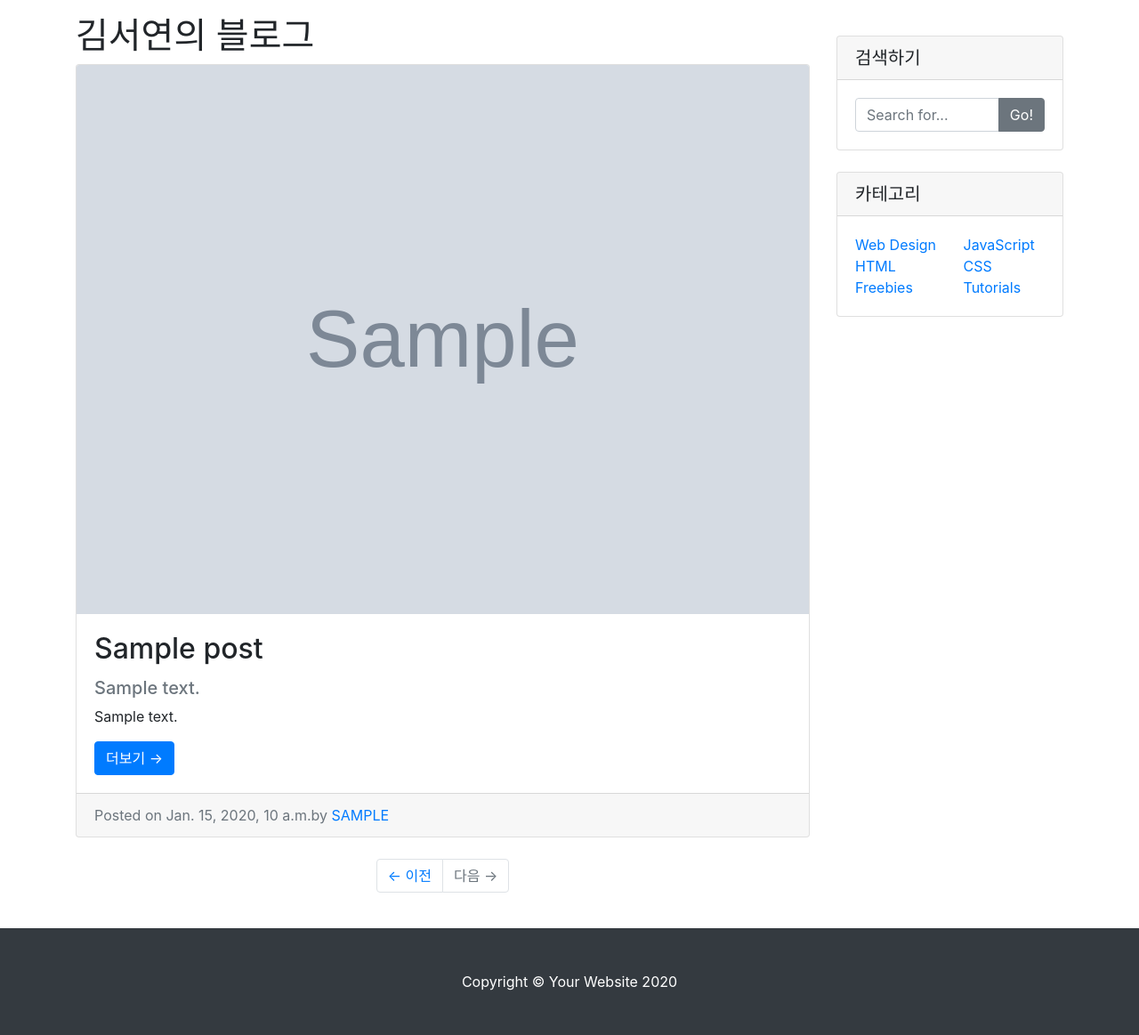
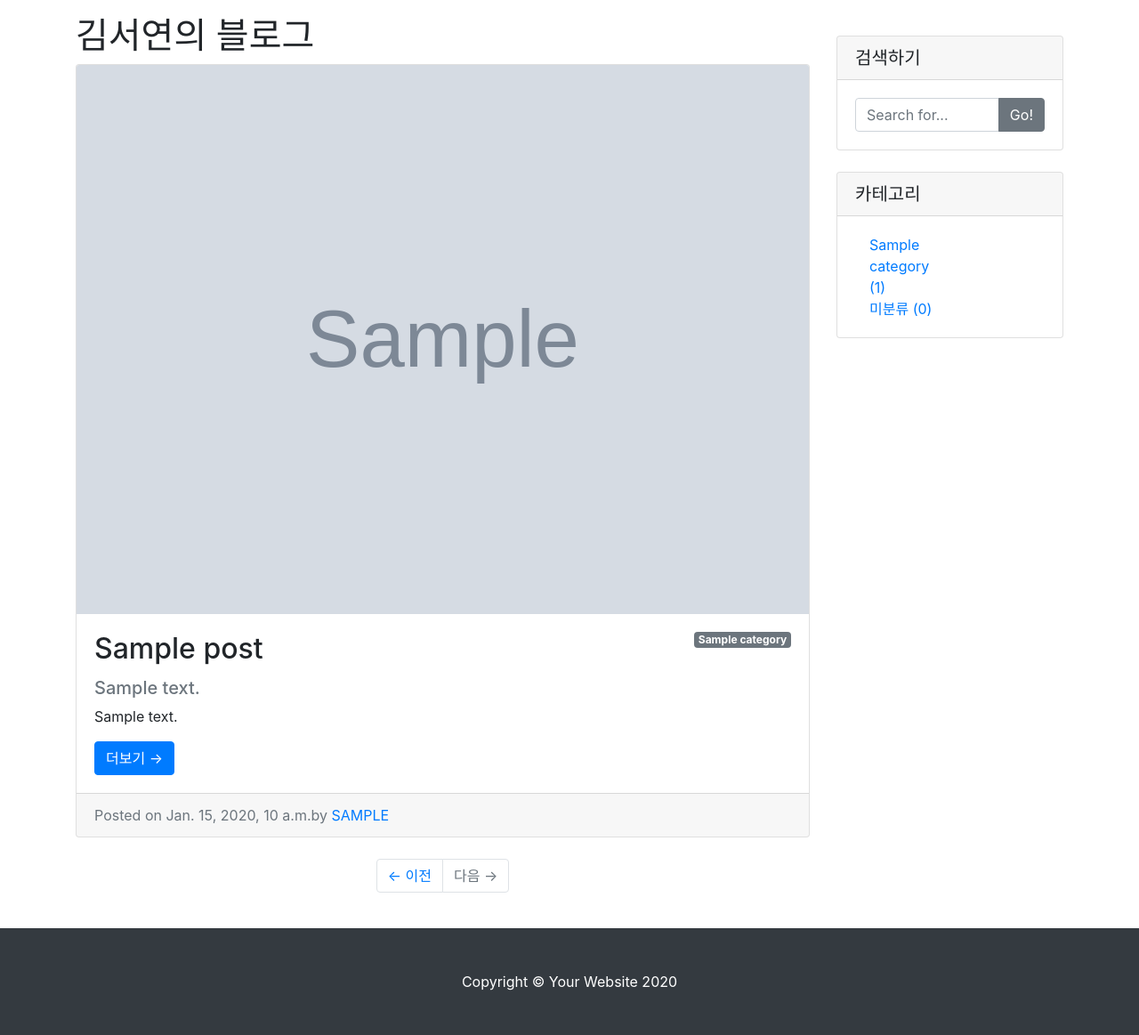
Before and after one commit to vanilla1106/doitdjango, a Django app: page /blog/ in a window 1280 px wide. Shown: the part 56-1219 px from the top of the page at 89% size. Run offline with Django 3.2, Linux system fonts and the light colour scheme; tables that the repository leaves empty hold one stand-in row (values such as "Sample post"); grey boxes marked "Sample" are stand-in pictures; some libraries are stand-ins or nearby versions.

Commit message:
포스트 목록 페이지에 카테고리 기능 추가하기

```diff
--- a/blog/admin.py
+++ b/blog/admin.py
@@ -1,5 +1,9 @@
 from django.contrib import admin
-from .models import Post
+from .models import Post, Category
 
 # Register your models here.
+class CategoryAdmin(admin.ModelAdmin):
+    prepopulated_fields = {'slug': ('name', )}
+
 admin.site.register(Post)
+admin.site.register(Category, CategoryAdmin)
--- a/blog/models.py
+++ b/blog/models.py
@@ -3,6 +3,16 @@ from django.contrib.auth.models import User
 import os
 
 # Create your models here.
+class Category(models.Model):
+    name = models.CharField(max_length=50, unique=True)
+    slug = models.SlugField(max_length=200, unique=True, allow_unicode=True)
+
+    def __str__(self):
+        return self.name
+
+    class Meta:
+        verbose_name_plural = 'Categories'
+
 class Post(models.Model):
     title = models.CharField(max_length=30)
     hook_text = models.CharField(max_length=100, blank=True)
@@ -15,6 +25,8 @@ class Post(models.Model):
 
     author = models.ForeignKey(User, null=True, on_delete=models.SET_NULL)
 
+    category = models.ForeignKey(Category, null=True, blank=True, on_delete=models.SET_NULL)
+
     def __str__(self):
         return f'[{self.pk}]{self.title} : {self.author}'
 
--- a/blog/templates/blog/base.html
+++ b/blog/templates/blog/base.html
@@ -35,39 +35,28 @@
           </div>
 
         <!-- Categories Widget -->
-        <div class="card my-4">
+        <div class="card my-4" id="categories-card">
           <h5 class="card-header">카테고리</h5>
           <div class="card-body">
             <div class="row">
               <div class="col-lg-6">
-                <ul class="list-unstyled mb-0">
-                  <li>
-                    <a href="#">Web Design</a>
-                  </li>
-                  <li>
-                    <a href="#">HTML</a>
-                  </li>
-                  <li>
-                    <a href="#">Freebies</a>
-                  </li>
-                </ul>
-              </div>
-              <div class="col-lg-6">
-                <ul class="list-unstyled mb-0">
-                  <li>
-                    <a href="#">JavaScript</a>
-                  </li>
-                  <li>
-                    <a href="#">CSS</a>
-                  </li>
-                  <li>
-                    <a href="#">Tutorials</a>
-                  </li>
+                <ul class="list-unstyled mb-0 ml-3">
+                    {% for category in categories %}
+                      <li>
+                        <a href="{{ category.get_absolute_url }}">
+                            {{ category }} ({{ category.post_set.count }})</a>
+                      </li>
+                    {% endfor %}
+                        <li>
+                            <a href="/blog/category/no_category/">
+                                미분류 ({{ no_category_post_count }})</a>
+                        </li>
                 </ul>
               </div>
             </div>
           </div>
         </div>
+         </div>
 
           </div>
         </div>
--- a/blog/templates/blog/post_list.html
+++ b/blog/templates/blog/post_list.html
@@ -6,8 +6,7 @@
 
         <!-- Blog Post -->
         {% for p in post_list %}
-            <div class="card mb-4">
-
+            <div class="card mb-4" id="post-{{ p.pk }}">
                 {% if p.head_image %}
                 <img class="card-img-top" src="{{ p.head_image.url }}" alt="{{ p }} head image">
                 {% else %}
@@ -15,7 +14,12 @@
                 {% endif %}
 
                   <div class="card-body">
-                  <h2 class="card-title">{{ p.title }}</h2>
+                      {% if p.category %}
+                      <span class="badge badge-secondary float-right">{{ p.category }}</span>
+                      {% else %}
+                      <span class="badge badge-secondary float-right">미분류</span>
+                      {% endif %}
+                      <h2 class="card-title">{{ p.title }}</h2>
 
                       {% if p.hook_text %}
                       <h5 class="text-muted"> {{ p.hook_text }} </h5>
--- a/blog/views.py
+++ b/blog/views.py
@@ -1,12 +1,18 @@
 from django.shortcuts import render
-from .models import Post
+from .models import Post, Category
 from django.views.generic import ListView, DeleteView
 
 # Create your views here.
 class PostList(ListView):
     model = Post
     ordering = '-pk'
-    # template_name = 'blog/post_list2.html'
+    # template_name = 'blog/post_list.html'
+
+    def get_context_data(self, **kwargs):
+        context = super(PostList, self).get_context_data()
+        context['categories'] = Category.objects.all()
+        context['no_category_post_count'] = Post.objects.filter(category=None).count()
+        return context
 
 class PostDetail(DeleteView):
     model = Post
@@ -17,7 +23,7 @@ class PostDetail(DeleteView):
 #
 #     return render(
 #         request,
-#         'blog/post_list2.html',
+#         'blog/post_list.html',
 #         {
 #             'posts': posts,
 #         }
```
Also changed, not shown: blog/templates/blog/post_confirm_delete.html (+3 -5 lines).
